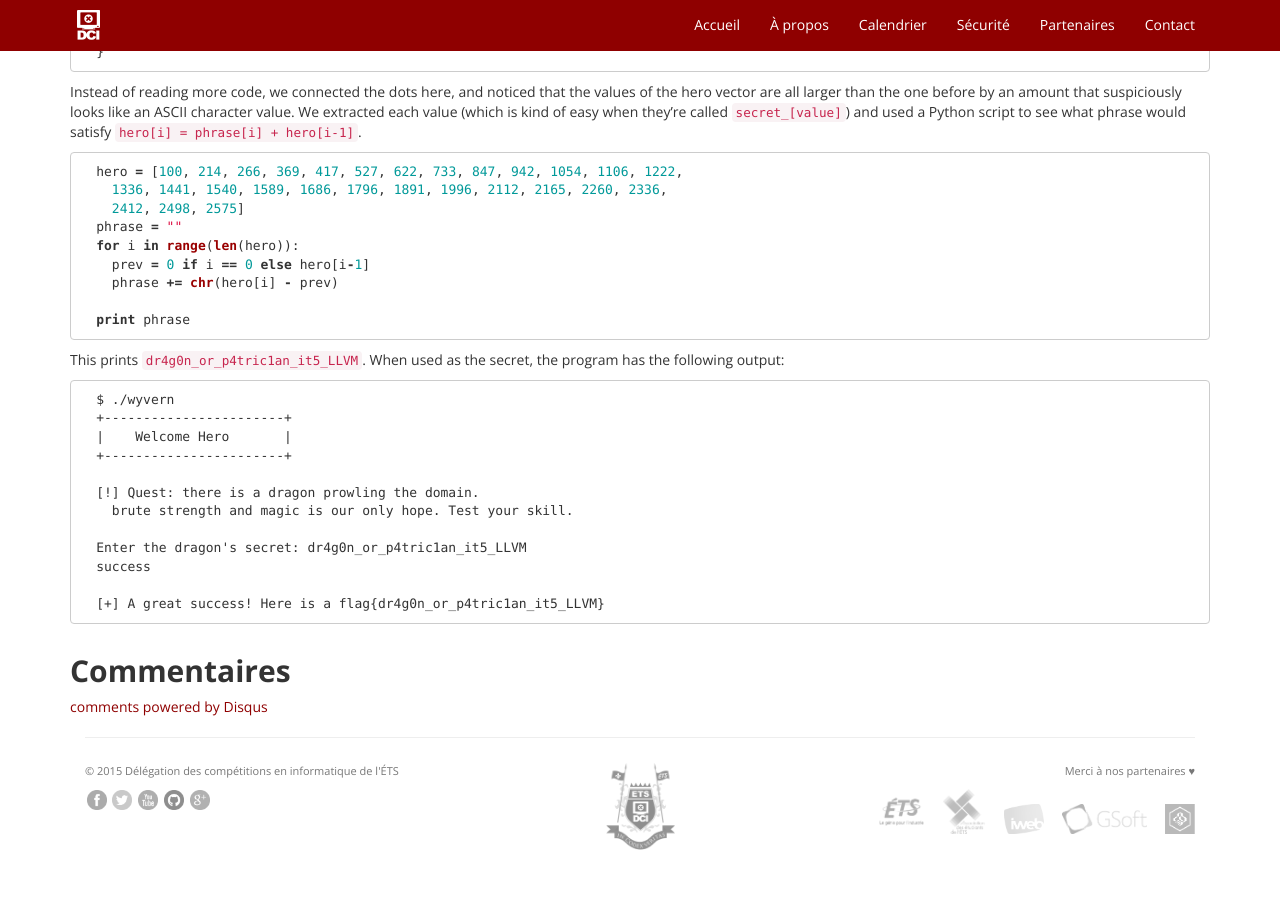
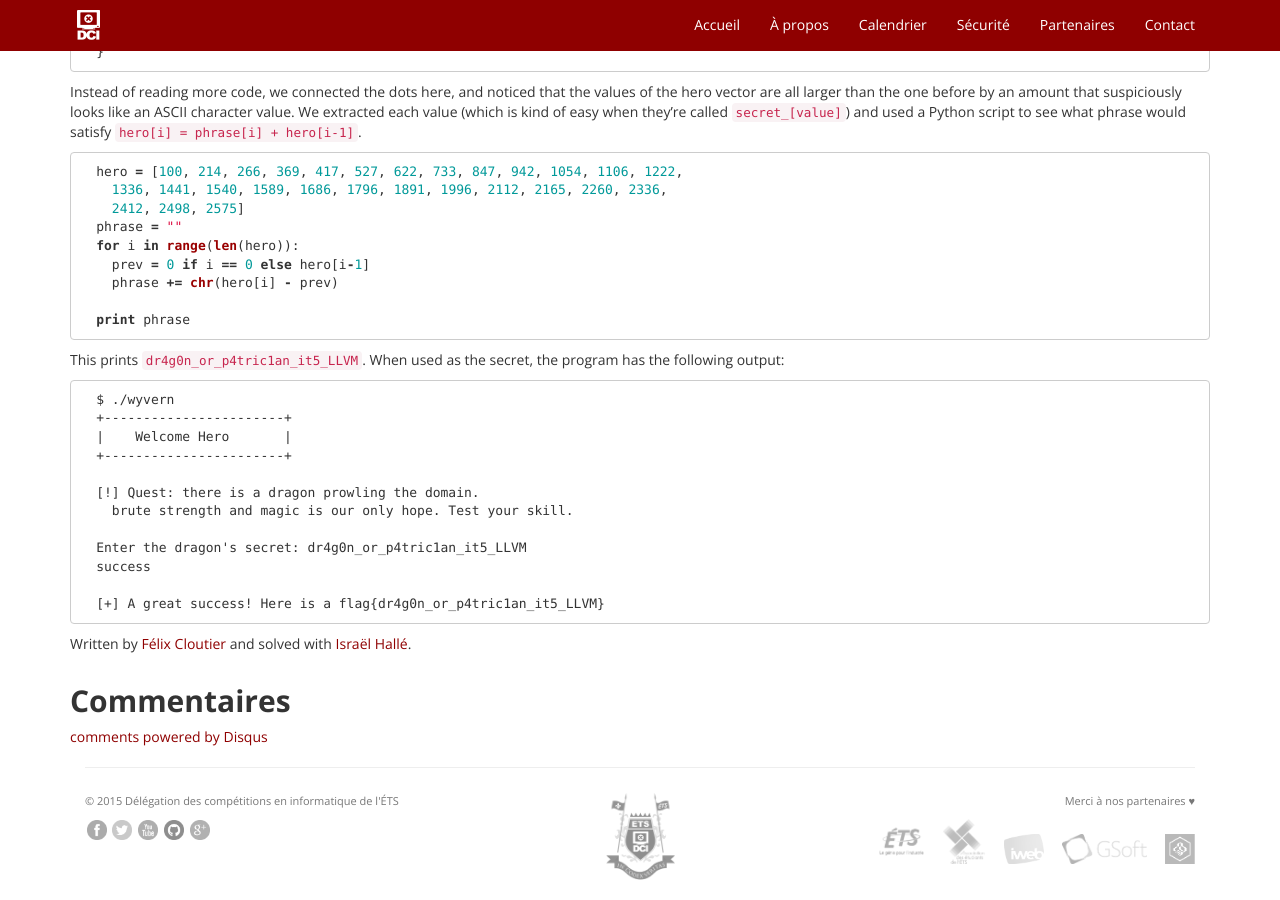
Before and after one commit to dciets/dciets.github.io, a Jekyll site: the page built from writeups/_posts/2015-09-23-csaw-ctf-2015-rev500.markdown, in a window 1280 px wide and 900 px high, scrolled down 4307 px. Built offline with Jekyll 4.4.1, drawn with Linux system fonts in a browser that asks for light colours; Markdown is read by kramdown in place of the engine named in the settings; comment, search, counter and statistics services are not loaded; before the commit the page ends 5177 px from its top, so only the background shows below that.

Commit message:
Add author name

````diff
--- a/writeups/_posts/2015-09-23-csaw-ctf-2015-rev500.markdown
+++ b/writeups/_posts/2015-09-23-csaw-ctf-2015-rev500.markdown
@@ -297,3 +297,6 @@ has the following output:
 
   [+] A great success! Here is a flag{dr4g0n_or_p4tric1an_it5_LLVM}
 ```
+
+
+Written by [Félix Cloutier](http://felixcloutier.com) and solved with [Israël Hallé](https://github.com/isra17).
````
